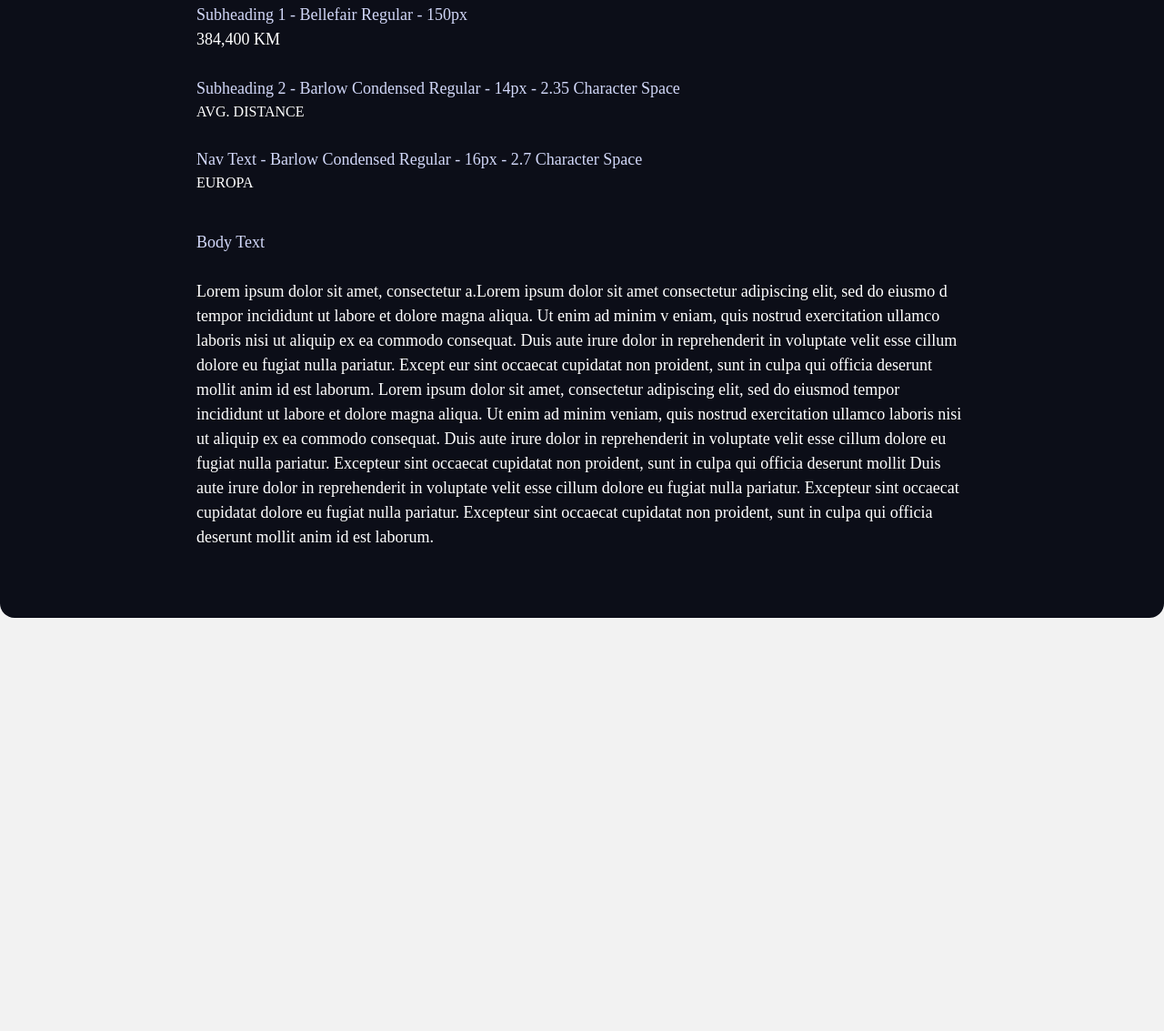
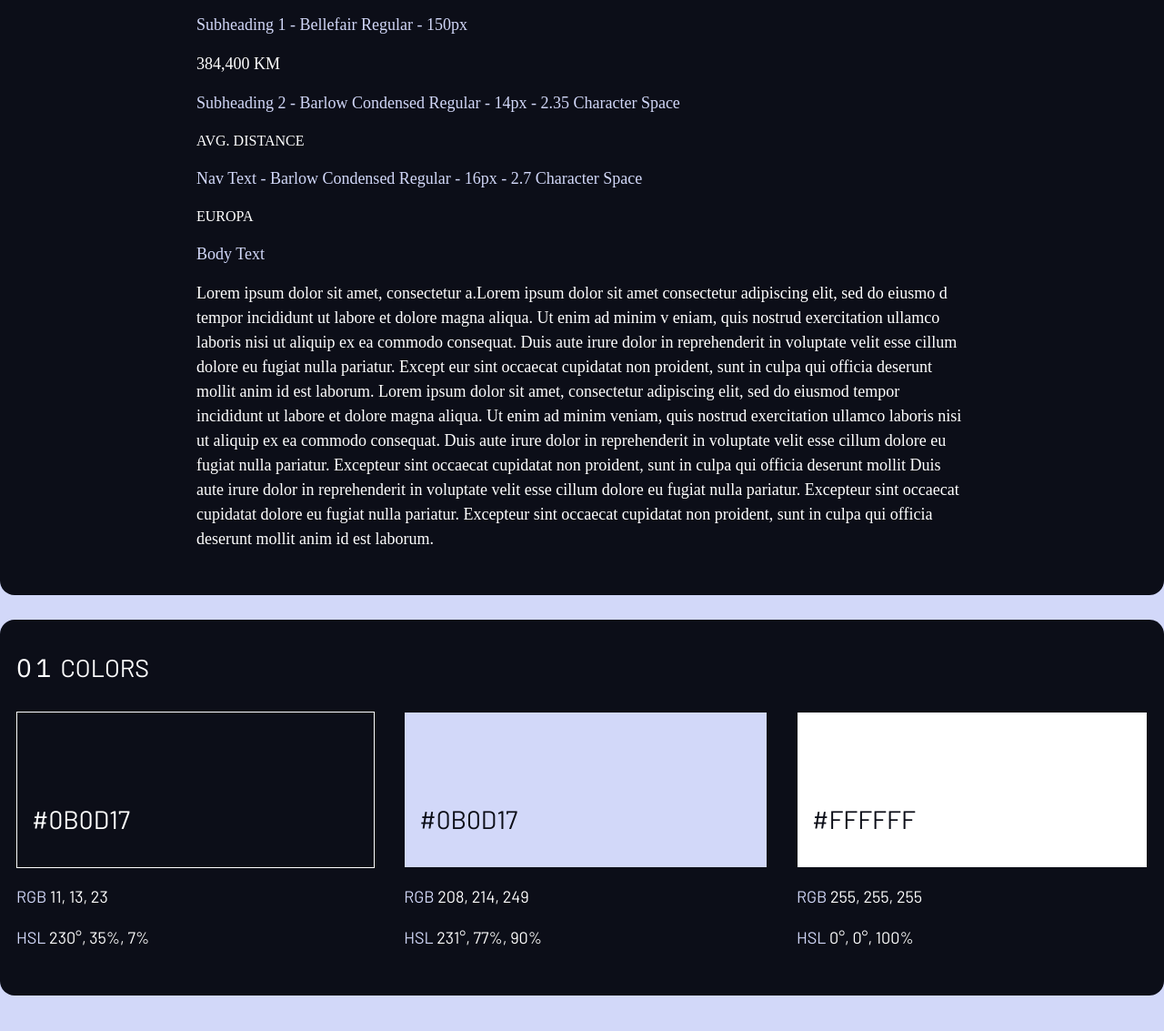
Before and after one commit to Dudi1896/space-tourism, a plain HTML site: page design-system/design-system.html in a window 1280 px wide. Shown: the part 1417-2550 px from the top of the page at 91% size. Before the commit the page ends 2150 px from the top, so only its background shows below. Drawn offline with nearby package versions, Linux system fonts and the light colour scheme; a script that the page names is missing; a web font is replaced by a local one.

Commit message:
spacing additions

```diff
--- a/design-system/design-system.html
+++ b/design-system/design-system.html
@@ -18,33 +18,33 @@
       <h1>Design System</h1>
     </div>
     <section id="colors" class="box bg-dark dsgn-container">
-      <h2><span style="color: gray">01</span> COLORS</h2>
+      <h2 class="numbered-title"><span>01</span> COLORS</h2>
       <br />
       <div class="flex">
         <div style="flex-grow: 1; max-width: 40rem;">
-          <div class="bg-dark text-white" style="padding: 8rem 1rem 1rem; border: 1px solid;">
+          <div class="bg-dark text-white fs-500" style="padding: 6rem 1rem 2rem; border: 1px solid;">
             #0B0D17
           </div>
           <div style="padding-right: 11rem;">
-            <p><span class="text-accent">RGB</span> 11, 13,23</p>
+            <p><span class="text-accent">RGB</span> 11, 13, 23</p>
             <p><span class="text-accent">HSL</span> 230°, 35%, 7%</p>
           </div>
         </div>
         <div style="flex-grow: 1; max-width: 40rem;">
-          <div class="bg-accent text-dark" style="padding: 8rem 1rem 1rem; border: 1px solid;">
+          <div class="bg-accent text-dark fs-500" style="padding: 6rem 1rem 2rem; border: 1px solid;">
             #0B0D17
           </div>
           <div style="padding-right: 11rem;">
-            <p><span class="text-accent">RGB</span> 11, 13,23</p>
-            <p><span class="text-accent">HSL</span> 230°, 35%, 7%</p>
+            <p><span class="text-accent">RGB</span> 208, 214, 249</p>
+            <p><span class="text-accent">HSL</span> 231°, 77%, 90%</p>
           </div>
         </div>
         <div style="flex-grow: 1; max-width: 40rem;">
-          <div class="bg-cream text-dark" style="padding: 8rem 1rem 1rem; border: 1px solid;">
+          <div class="bg-white text-dark fs-500" style="padding: 6rem 1rem 2rem; border: 1px solid;">
             #FFFFFF
           </div>
           <div style="padding-right: 11rem;">
-            <p><span class="text-accent">RGB</span> 255,255,255</p>
+            <p><span class="text-accent">RGB</span> 255, 255, 255</p>
             <p><span class="text-accent">HSL</span> 0°, 0°, 100%</p>
           </div>
         </div>
@@ -52,32 +52,31 @@
     </section>
     <br>
     <section class="box dsgn-container bg-dark">
-        <h2><span style="color: gray">02</span> TYPOGRAPHY</h2>
-        <br>
+        <h2 class="numbered-title"><span>02</span> TYPOGRAPHY</h2>
     <div class="flex">
-        <div style="flex-grow: 1; max-width: 55rem;">
-          <div class="bg-dark text-white" style="padding: 1rem 1rem 1rem;">
+        <div style="flex-grow: 1; max-width:55rem; padding: 1rem;">
+          <div class="bg-dark text-white flow">
             <h1 class="ff-serif fs-400 text-accent">Heading 1 - Bellefair Regular - 150px</h1>
-            <h1 class="ff-serif fs-900">EARTH</h1><br>
+            <h1 class="ff-serif fs-900">EARTH</h1>
             <h1 class="ff-serif fs-400 text-accent">Heading 2 - Bellefair Regular - 100px</h1>
-            <h1 class="ff-serif fs-800">VENUS</h1><br>
+            <h1 class="ff-serif fs-800">VENUS</h1>
             <h1 class="ff-serif fs-400 text-accent">Heading 3 - Bellefair Regular - 56px</h1>
-            <h1 class="ff-serif fs-700">JUPITER & SATURN</h1><br>
+            <h1 class="ff-serif fs-700">JUPITER & SATURN</h1>
             <h1 class="ff-serif fs-400 text-accent">Heading 4 - Bellefair Regular - 32px</h1>
-            <h1 class="ff-serif fs-600">URANUS, NEPTUNE, & PLUTO</h1><br>
+            <h1 class="ff-serif fs-600">URANUS, NEPTUNE, & PLUTO</h1>
             <h1 class="ff-serif fs-400 text-accent">Heading 5 - Barlow Condensed Regular - 28px - 4.75 Character Space</h1>
             <h1 class="ff-sans-cond fs-500 letter-spacing-1">SO, YOU WANT TO TRAVEL TO SPACE</h1><br>
           </div>
         </div>
-            <div style="flex-grow: 1; max-width: 55rem;">
-          <div class="bg-dark text-white" style="padding: 1rem 1rem 1rem;">
+            <div style="flex-grow: 1; max-width:55rem; padding: 1rem;">
+          <div class="bg-dark text-white flow" >
             <h1 class="ff-serif fs-400 text-accent">Subheading 1 - Bellefair Regular - 150px</h1>
-            <h1 class="ff-serif fs-400">384,400 KM</h1><br>
+            <h1 class="ff-serif fs-400">384,400 KM</h1>
             <h1 class="ff-serif fs-400 text-accent">Subheading 2 - Barlow Condensed Regular - 14px - 2.35 Character Space</h1>
-            <h1 class="ff-serif fs-300">AVG. DISTANCE</h1><br>
+            <h1 class="ff-serif fs-300">AVG. DISTANCE</h1>
             <h1 class="ff-serif fs-400 text-accent">Nav Text - Barlow Condensed Regular - 16px - 2.7 Character Space</h1>
-            <h1 class="ff-serif fs-300">EUROPA<h1><br>
-            <h1 class="ff-serif fs-400 text-accent">Body Text</h1><br>
+            <h1 class="ff-serif fs-300">EUROPA<h1>
+            <h1 class="ff-serif fs-400 text-accent">Body Text</h1>
             <h1 class="ff-serif fs-400 ">Lorem ipsum dolor sit amet, consectetur a.Lorem ipsum dolor sit amet
               consectetur adipiscing elit, sed do eiusmo
               d tempor incididunt ut labore et dolore magna aliqua. Ut enim ad minim v
@@ -95,14 +94,47 @@
               dolore eu fugiat nulla pariatur. Excepteur sint occaecat cupidatat
               dolore eu fugiat nulla pariatur. Excepteur sint occaecat cupidatat
               non proident, sunt in culpa qui officia deserunt mollit
-              anim id est laborum.</h1><br>
+              anim id est laborum.</h1>
           </div>
         </div>
         </div>
       </div>
     </section>
+    <br>
+    <section id="colors" class="box bg-dark dsgn-container">
+      <h2><span class="numbered-title">01</span> COLORS</h2>
+      <br />
+      <div class="flex">
+        <div style="flex-grow: 1; max-width: 40rem;">
+          <div class="bg-dark text-white fs-500" style="padding: 6rem 1rem 2rem; border: 1px solid;">
+            #0B0D17
+          </div>
+          <div style="padding-right: 11rem;">
+            <p><span class="text-accent">RGB</span> 11, 13, 23</p>
+            <p><span class="text-accent">HSL</span> 230°, 35%, 7%</p>
+          </div>
+        </div>
+        <div style="flex-grow: 1; max-width: 40rem;">
+          <div class="bg-accent text-dark fs-500" style="padding: 6rem 1rem 2rem; border: 1px solid;">
+            #0B0D17
+          </div>
+          <div style="padding-right: 11rem;">
+            <p><span class="text-accent">RGB</span> 208, 214, 249</p>
+            <p><span class="text-accent">HSL</span> 231°, 77%, 90%</p>
+          </div>
+        </div>
+        <div style="flex-grow: 1; max-width: 40rem;">
+          <div class="bg-white text-dark fs-500" style="padding: 6rem 1rem 2rem; border: 1px solid;">
+            #FFFFFF
+          </div>
+          <div style="padding-right: 11rem;">
+            <p><span class="text-accent">RGB</span> 255, 255, 255</p>
+            <p><span class="text-accent">HSL</span> 0°, 0°, 100%</p>
+          </div>
+        </div>
+      </div>
+    </section>
     <br><br>
-
     <script src="index.pack.js"></script>
   </body>
 </html>
--- a/design-system/index.css
+++ b/design-system/index.css
@@ -10,7 +10,7 @@
   --clr-cream: 23 0% 95%;
 
   /* font-sizes */
-  --fs-900: 9.330rem;
+  --fs-900: 9.31rem;
   --fs-800: 6.25rem;
   --fs-700: 3.5rem;
   --fs-600: 2rem;
@@ -59,14 +59,14 @@ h4,
 h5,
 h6,
 p {
-    font-weight: 400;
+  font-weight: 400;
 }
 
 /* set up the body */
 body {
   font-family: var(--ff-sans-normal);
   font-size: var(--fs-400);
-  background-color: hsl(var(--clr-cream));
+  background-color: hsl(var(--clr-light));
   color: hsl(var(--clr-white));
   line-height: 1.5;
   min-height: 100vh;
@@ -100,7 +100,7 @@ select {
 }
 
 /* -------------------------- */
-/*  Utility clasess */
+/*  Utility clasess General*/
 /* -------------------------- */
 
 .flex {
@@ -114,6 +114,12 @@ select {
 .grid {
   display: grid;
   gap: var(--gap, 1rem);
+}
+
+.flow > *:where(:not(:first-child)) {
+  margin-top: var(--flow-space, 1rem);
+  /* outline: 1px solid red;
+  background: blueviolet; */
 }
 
 .container {
@@ -135,10 +141,9 @@ select {
 }
 
 .box {
-  padding-inline: 1rem;
   padding-top: 2rem;
   padding-bottom: 2rem;
-  border-radius: 1rem ;
+  border-radius: 1rem;
 }
 
 .call-to-action {
@@ -192,7 +197,7 @@ select {
   font-family: var(--ff-sans-normal);
 }
 .ff-plex {
-    font-family: var(--ff-plex);
+  font-family: var(--ff-plex);
 }
 
 .letter-spacing-1 {
@@ -240,3 +245,16 @@ select {
 .fs-600 {
   line-height: 1.1;
 }
+
+.numbered-title {
+  font-family: var(--ff-plex);
+  font-size: var(--fs-500);
+  text-transform: uppercase;
+  letter-spacing: 4.72px;
+}
+
+.numbered-title > span {
+  color: hsl(var(--clr-white) / 0.55);
+  margin-right: 0.5em;
+  font-weight: 700;
+}
```
